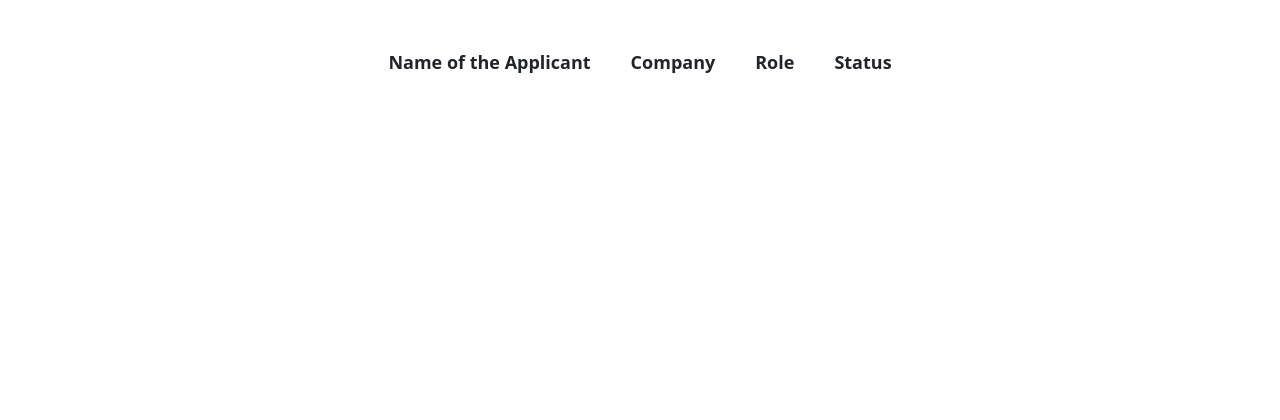
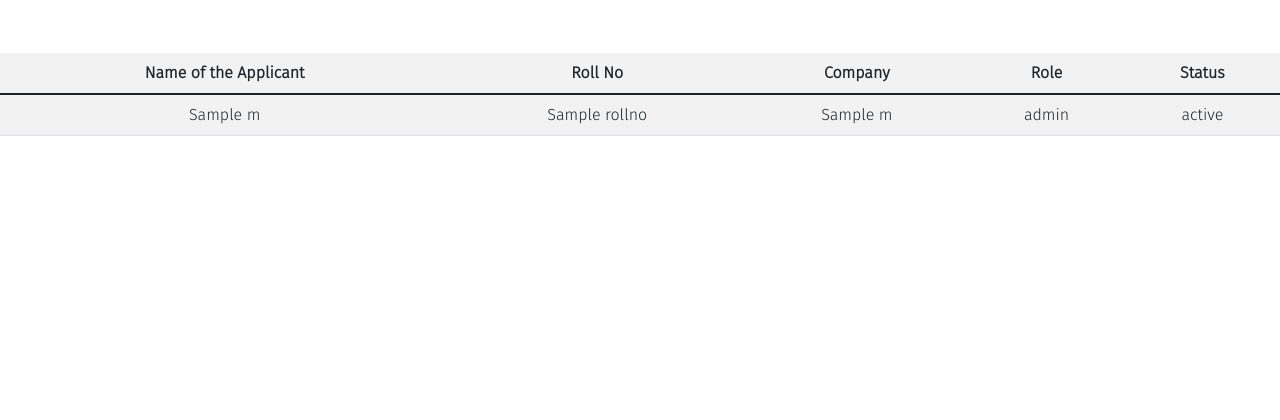
Before and after one commit to cbitosc/HTF22-Team-15, a Django app: template PMS/student/templates/shortlist.html in a window 1280 px wide. Shown: the part 255-675 px from the top of the page. Run offline with Django 4.2, Linux system fonts and the light colour scheme; the template is opened without the code that fills it: most values are stand-ins (such as "Sample title", 1, 10 or a date in 2020); lists and menus that the app fills with data are empty; parts of the project's set-up code (start-up, migrations or seed data) failed here and were passed over.

Commit message:
final commit by sohail

```diff
--- a/PMS/student/models.py
+++ b/PMS/student/models.py
@@ -37,6 +37,7 @@
     sname=models.CharField(max_length=100)
     cname = models.CharField(max_length=100)
     status=models.CharField(max_length=50)
+    role=models.CharField(default='Software Engineer',max_length=100)
 
     def __str__(self):
         return str(self.sname)+"-"+str(self.cname)
--- a/PMS/student/templates/form.html
+++ b/PMS/student/templates/form.html
@@ -35,7 +35,7 @@
             </ul>
             <form class="d-flex" role="search">
                 <a class="nav-link active" style="padding: 5px;padding-right: 40px;" aria-current="page" href="#">Welcome</a>
-                <button class="btn btn-outline-danger" type="submit">Logout</button>
+
             </form>
           </div>
         </div>
--- a/PMS/student/templates/login.html
+++ b/PMS/student/templates/login.html
@@ -9,6 +9,8 @@
     <!-- CSS only -->
     <link rel="stylesheet" href="style.css">
     <link rel="icon" type="image/x-icon" href="{% static 'student/images/img.png' %}">
+    <link href="https://fonts.googleapis.com/css2?family=Fira+Sans:wght@300&display=swap" rel="stylesheet">
+    <link href="https://fonts.googleapis.com/css2?family=Fira+Sans:wght@300&display=swap" rel="stylesheet">
     <link href="https://cdn.jsdelivr.net/npm/bootstrap@5.2.2/dist/css/bootstrap.min.css" rel="stylesheet" integrity="sha384-Zenh87qX5JnK2Jl0vWa8Ck2rdkQ2Bzep5IDxbcnCeuOxjzrPF/et3URy9Bv1WTRi" crossorigin="anonymous">
     <link rel="stylesheet" href="https://cdn.jsdelivr.net/npm/@fortawesome/fontawesome-free@6.2.0/css/fontawesome.min.css">
     <script src="https://cdn.jsdelivr.net/npm/bootstrap@5.2.2/dist/js/bootstrap.bundle.min.js" integrity="sha384-OERcA2EqjJCMA+/3y+gxIOqMEjwtxJY7qPCqsdltbNJuaOe923+mo//f6V8Qbsw3" crossorigin="anonymous"></script>
@@ -17,6 +19,7 @@
     height:100vh;
     background: #FDEBD0;
     display: flex;
+    font-family: 'Fira Sans', sans-serif;
     flex-direction: column;
     align-items: center;
     justify-content: center;
@@ -140,7 +143,7 @@
                         </div>
                         <div class="mb-3" align="center">
                             <a href = "/login"><button type="submit" class="btn btn-block text-uppercase">Login</button></a>
-                            <a href = "/adduser"><button type="button" class="btn btn-block text-uppercase">Register</button></a>
+                            <a href = "/adduser"><button  class="btn btn-block text-uppercase">Register</button></a>
                         </div>
                         <div class="text-right" align="right">
                             <a href="/adduser" class="forget-link">Forget Password?</a>
--- a/PMS/student/templates/placements.html
+++ b/PMS/student/templates/placements.html
@@ -13,6 +13,7 @@
       integrity="sha384-Zenh87qX5JnK2Jl0vWa8Ck2rdkQ2Bzep5IDxbcnCeuOxjzrPF/et3URy9Bv1WTRi"
       crossorigin="anonymous"
     />
+    <link href="https://fonts.googleapis.com/css2?family=Fira+Sans:wght@300&display=swap" rel="stylesheet">
     <link
       rel="stylesheet"
       href="https://cdn.jsdelivr.net/npm/@fortawesome/fontawesome-free@6.2.0/css/fontawesome.min.css"
@@ -24,7 +25,7 @@
     ></script>
     <!-- <script src="//code.jquery.com/jquery-1.11.0.min.js"></script> -->
   </head>
-  <body>
+  <body style="font-family: 'Fira Sans', sans-serif;">
     <nav
       class="navbar navbar-expand-lg"
       style="background-color: #FDEDEC; margin-top: 20px"
@@ -80,7 +81,7 @@
           <ul><li>Minimum Cut-Off required: {{x.cutoff}}</li>
           <li>Average Package for the role: {{x.package}} LPA</li></ul>
         </list> </p>
-        <a href="/apply/{{ x.name }}" class="btn btn-primary">Apply</a>
+        <a href="/apply" class="btn btn-primary">Apply</a>
       </div>
     </div>
     <br />
--- a/PMS/student/templates/registration.html
+++ b/PMS/student/templates/registration.html
@@ -5,11 +5,12 @@
     <meta http-equiv="X-UA-Compatible" content="IE=edge">
     <meta name="viewport" content="width=device-width, initial-scale=1.0">
     <title>Document</title>
+    <link href="https://fonts.googleapis.com/css2?family=Fira+Sans:wght@300&display=swap" rel="stylesheet">
     <link href="https://cdn.jsdelivr.net/npm/bootstrap@5.2.2/dist/css/bootstrap.min.css" rel="stylesheet" integrity="sha384-Zenh87qX5JnK2Jl0vWa8Ck2rdkQ2Bzep5IDxbcnCeuOxjzrPF/et3URy9Bv1WTRi" crossorigin="anonymous">
     <link rel="stylesheet" href="https://cdn.jsdelivr.net/npm/@fortawesome/fontawesome-free@6.2.0/css/fontawesome.min.css">
     <script src="https://cdn.jsdelivr.net/npm/bootstrap@5.2.2/dist/js/bootstrap.bundle.min.js" integrity="sha384-OERcA2EqjJCMA+/3y+gxIOqMEjwtxJY7qPCqsdltbNJuaOe923+mo//f6V8Qbsw3" crossorigin="anonymous"></script>
 </head>
-<body>
+<body style="font-family: 'Fira Sans', sans-serif;">
     <nav class="navbar navbar-expand-lg" style="background-color: #D3D3D3;margin-top: 20px;">
         <div class="container-fluid">
           <a class="navbar-brand" href="#">
@@ -34,7 +35,7 @@
     </nav>
     <h2 style="margin-left: 10px;padding: 10px;">Student Registration Form</h2><br>
 
-    <form style="margin-left: 10px;padding: 10px;" method="post" action="/apply/{{jobid}}">
+    <form style="margin-left: 10px;padding: 10px;" method="post" action="/apply">
       {% csrf_token %}
         <div class="form-group">
             <label for="InputName">Name of the Student</label>
--- a/PMS/student/templates/shortlist.html
+++ b/PMS/student/templates/shortlist.html
@@ -1,3 +1,4 @@
+{% load static %}
 <!DOCTYPE html>
 <html lang="en">
 <head>
@@ -5,21 +6,23 @@
     <meta http-equiv="X-UA-Compatible" content="IE=edge">
     <meta name="viewport" content="width=device-width, initial-scale=1.0">
     <title>Document</title>
+    <link href="https://fonts.googleapis.com/css2?family=Fira+Sans:wght@300&display=swap" rel="stylesheet">
     <link href="https://cdn.jsdelivr.net/npm/bootstrap@5.2.2/dist/css/bootstrap.min.css" rel="stylesheet" integrity="sha384-Zenh87qX5JnK2Jl0vWa8Ck2rdkQ2Bzep5IDxbcnCeuOxjzrPF/et3URy9Bv1WTRi" crossorigin="anonymous">
     <link rel="stylesheet" href="https://cdn.jsdelivr.net/npm/@fortawesome/fontawesome-free@6.2.0/css/fontawesome.min.css">
     <script src="https://cdn.jsdelivr.net/npm/bootstrap@5.2.2/dist/js/bootstrap.bundle.min.js" integrity="sha384-OERcA2EqjJCMA+/3y+gxIOqMEjwtxJY7qPCqsdltbNJuaOe923+mo//f6V8Qbsw3" crossorigin="anonymous"></script>
     <style>
-        th{
-            padding: 20px;
-            font-size: large;
+
+        table{
+          width: 60%;
         }
-        td{
-            text-align: left;
+        td,th{
+            text-align: center;
             font-size: medium;
         }
     </style>
+
 </head>
-<body>
+<body style="font-family: 'Fira Sans', sans-serif;">
     <nav class="navbar navbar-expand-lg" style="background-color: #D3D3D3;margin-top: 20px;">
         <div class="container-fluid">
           <a class="navbar-brand" href="#">
@@ -43,14 +46,26 @@
           </div>
         </div>
     </nav>
-    <table style="position: relative;top: 50px;" class="mx-auto">
+    <table style="position: relative;top: 50px;" class="table table-striped">
         <tr>
-            <th>Name of the Applicant</th>
-            <th>Company</th>
-            <th>Role</th>
-            <th>Status</th>
+            <th scope="col">Name of the Applicant</th>]
+            <th scope="col">Roll No</th>
+            <th scope="col">Company</th>
+            <th scope="col">Role</th>
+            <th scope="col">Status</th>
         </tr>
+        <tbody class="table-group-divider">
+        {% for x in m %}
+        <tr>
+        <td scope="col">{{ x.sname }}</td>
+        <td scope="col">{{x.rollno}}</td>
+        <td scope="col">{{x.cname}}</td>
+        <td scope="col">{{x.role}}</td>
+        <td scope="col">{{x.status}}</td>
 
+        </tr>
+{% endfor %}
+</tbody>
     </table>
 </body>
 </html>
--- a/PMS/student/urls.py
+++ b/PMS/student/urls.py
@@ -12,7 +12,7 @@
     path('login',views.login_user),
     path('adduser',views.adduser),
     path('shortlist',views.shortlist),
-    path('apply/<int:jobid>',views.apply)
+    path('apply',views.apply)
 
 
 ]
```
Also changed, not shown: PMS/student/templates/home.html (+5 -3 lines), PMS/student/views.py (+13 -13 lines), PMS/db.sqlite3, PMS/student/migrations/0012_alter_company_date.py, PMS/student/migrations/0014_merge_20221030_1253.py (added), PMS/student/migrations/0015_application_role_alter_company_date.py (added).
